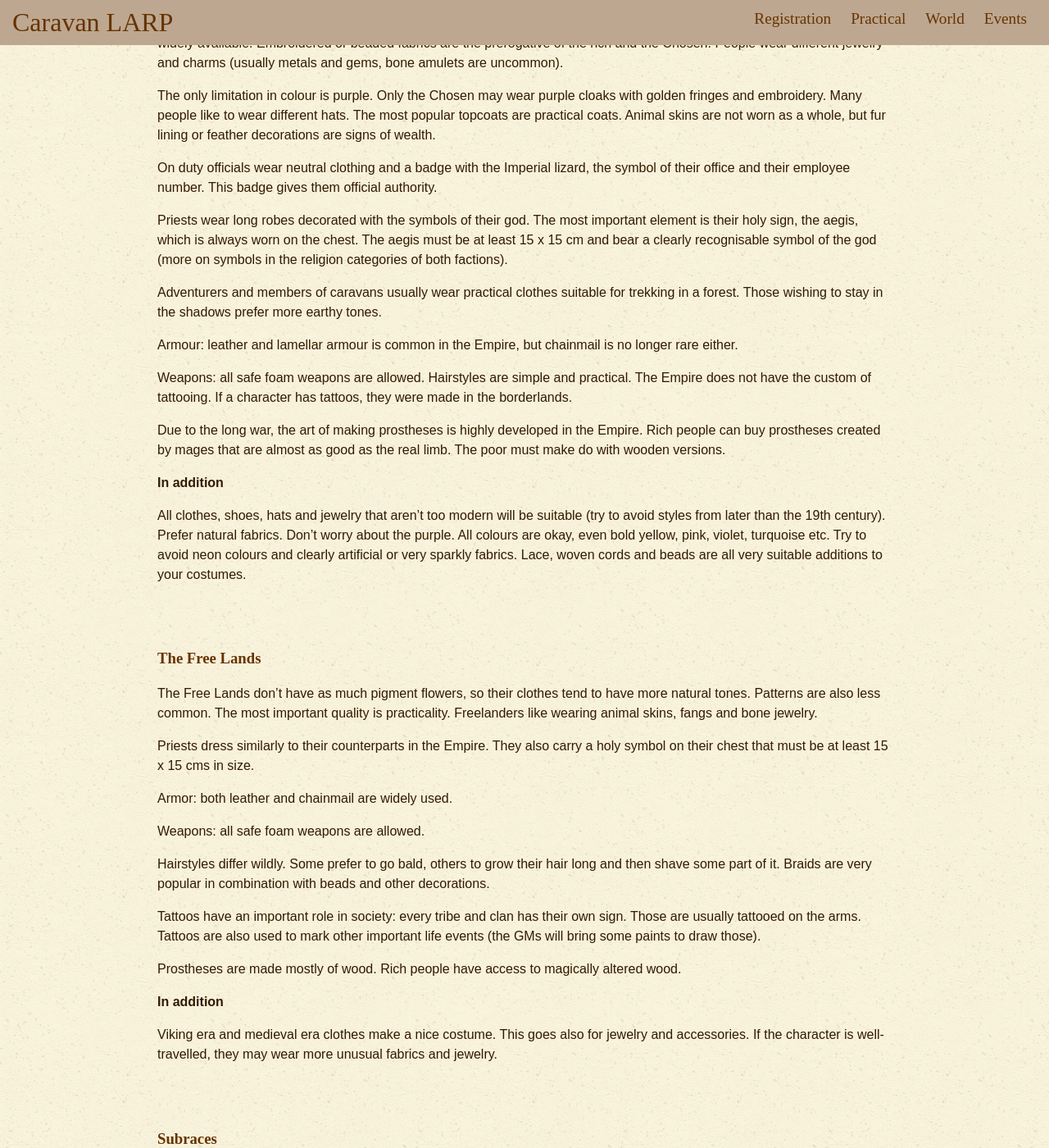
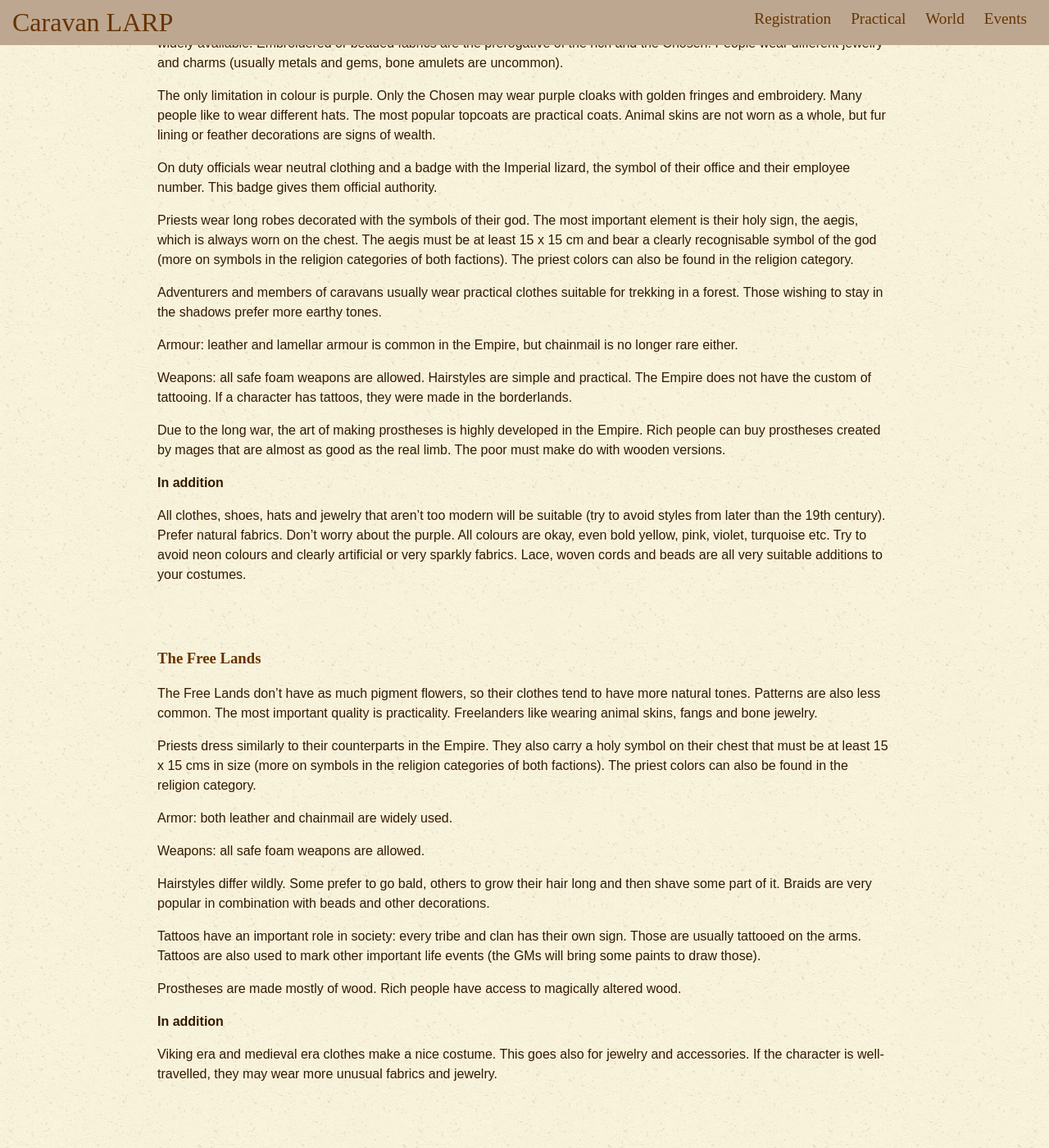
Before and after one commit to karavanlarp/karavanlarp.github.io, a Jekyll site: the page built from eng/useful/costume.md, in a window 1280 px wide and 1400 px high, scrolled down 590 px. Shown: the whole window at 82% size. Built offline with Jekyll 4.4.1, drawn with Linux system fonts in a browser that asks for light colours; some web fonts are replaced.

Commit message:
text update

```diff
--- a/eng/useful/costume.md
+++ b/eng/useful/costume.md
@@ -24,7 +24,7 @@ The only limitation in colour is purple. Only the Chosen may wear purple cloaks
 
 On duty officials wear neutral clothing and a badge with the Imperial lizard, the symbol of their office and their employee number. This badge gives them official authority.
 
-Priests wear long robes decorated with the symbols of their god. The most important element is their holy sign, the aegis, which is always worn on the chest. The aegis must be at least 15 x 15 cm and bear a clearly recognisable symbol of the god (more on symbols in the religion categories of both factions).
+Priests wear long robes decorated with the symbols of their god. The most important element is their holy sign, the aegis, which is always worn on the chest. The aegis must be at least 15 x 15 cm and bear a clearly recognisable symbol of the god (more on symbols in the religion categories of both factions). The priest colors can also be found in the religion category.
 
 Adventurers and members of caravans usually wear practical clothes suitable for trekking in a forest. Those wishing to stay in the shadows prefer more earthy tones.
 
@@ -43,7 +43,7 @@ All clothes, shoes, hats and jewelry that aren’t too modern will be suitable (
 
 The Free Lands don’t have as much pigment flowers, so their clothes tend to have more natural tones. Patterns are also less common. The most important quality is practicality. Freelanders like wearing animal skins, fangs and bone jewelry.
 
-Priests dress similarly to their counterparts in the Empire. They also carry a holy symbol on their chest that must be at least 15 x 15 cms in size.
+Priests dress similarly to their counterparts in the Empire. They also carry a holy symbol on their chest that must be at least 15 x 15 cms in size (more on symbols in the religion categories of both factions). The priest colors can also be found in the religion category.
 
 Armor: both leather and chainmail are widely used.
 
```
